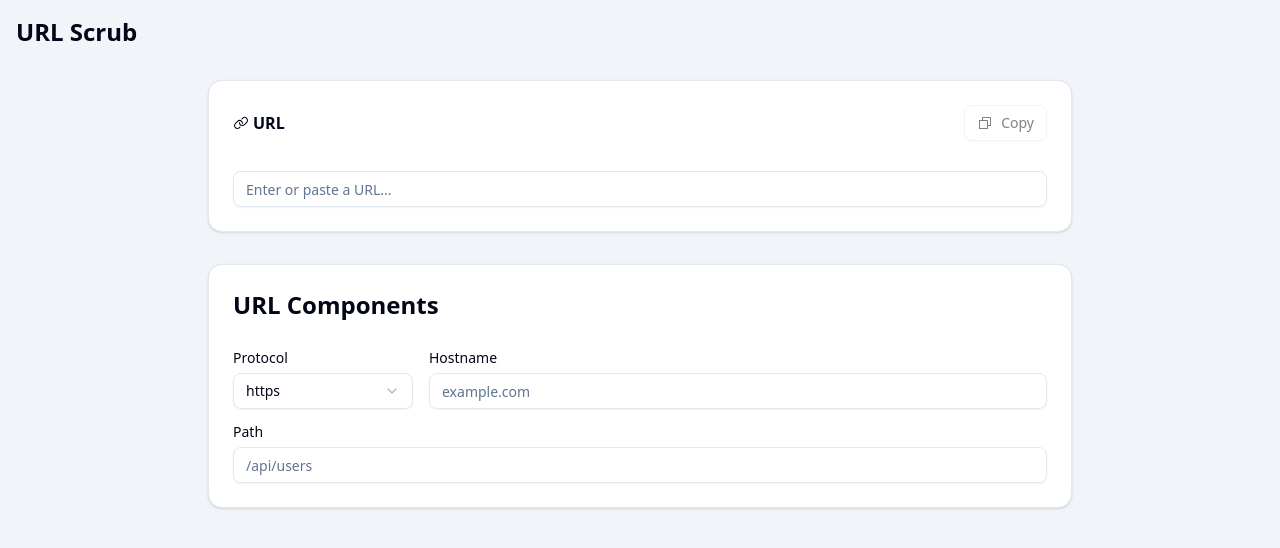
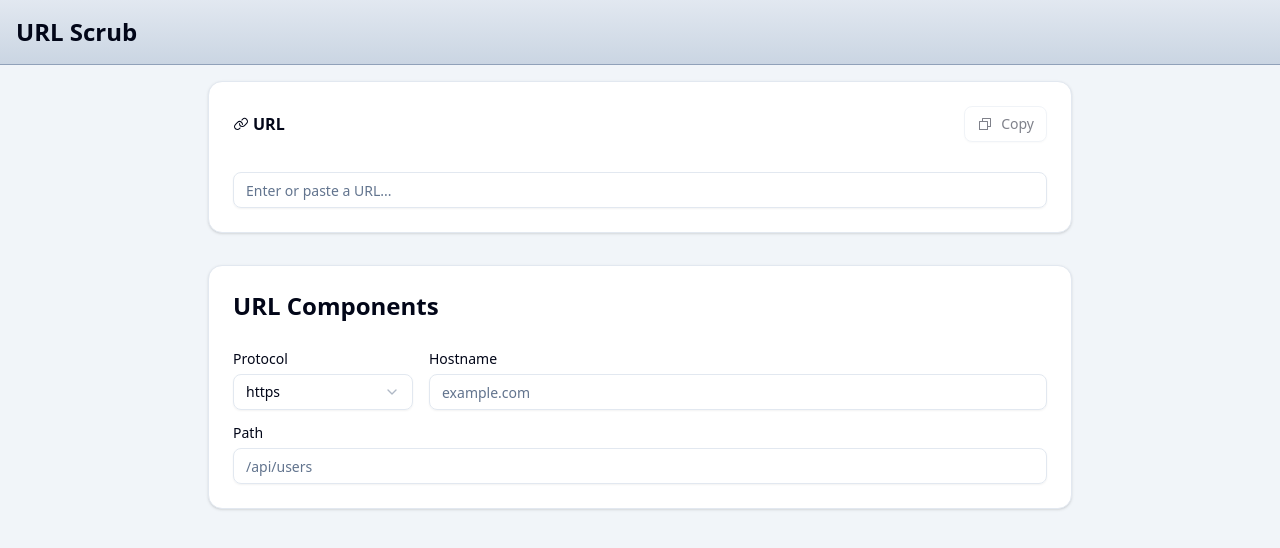
Before and after one commit to joeattardi/urlscrub, a React (Vite) app: page / in a window 1280 px wide. Shown: the top 548 px of the page. Built offline with nearby package versions, Linux system fonts and the light colour scheme.

Commit message:
Add header gradient

```diff
--- a/src/App.tsx
+++ b/src/App.tsx
@@ -3,7 +3,7 @@ import URLBuilder from './url-builder/URLBuilder';
 export default function App() {
     return (
         <div>
-            <header className="p-4">
+            <header className="p-4 bg-linear-to-t from-slate-300 to-slate-200 border-b border-b-slate-400">
                 <h1 className="text-2xl font-bold">URL Scrub</h1>
             </header>
             <main className="p-4 max-w-4xl w-full mx-auto">
```
